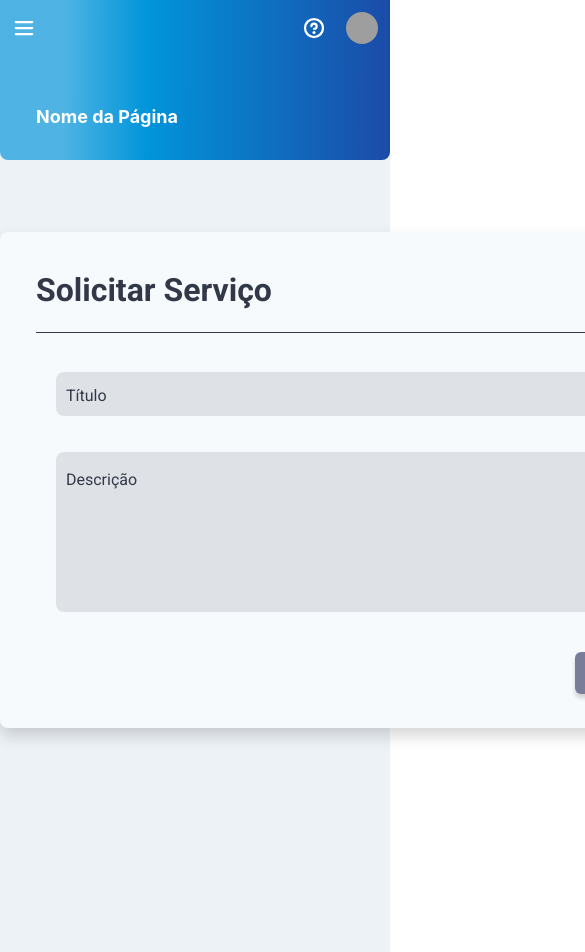
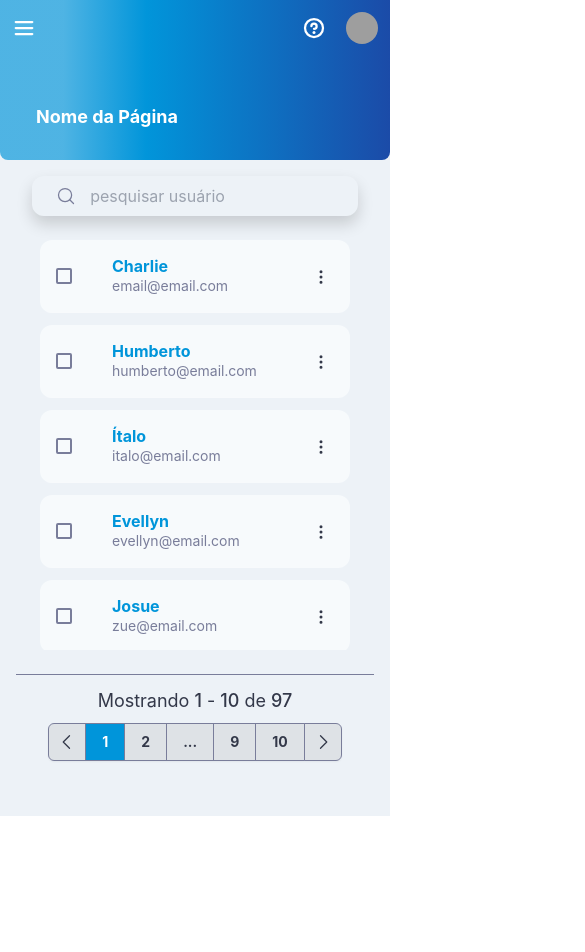
Before and after one commit to CharlieBellow/GLPI-react-components, a React (Create React App) app: page /Table in a window 390 px wide. Shown: the top 952 px of the page, 585 px wide, since content can reach past the window. After the commit the page ends 844 px from the top, so only its background shows below. Built offline with nearby package versions, Linux system fonts and the light colour scheme; grey boxes are pictures that could not be loaded; the HTML template or start-up script is replaced by a standard one.

Commit message:
add large screen responsive layout

```diff
--- a/src/App.tsx
+++ b/src/App.tsx
@@ -22,7 +22,7 @@ function App() {
 						<Route path="/" element={<Dashboard />} />
 						<Route path="/Dashboard" element={<Dashboard />} />
 						<Route path="/FormService" element={<FormService />} />
-						<Route path="/Table" element={<FormService />} />
+						<Route path="/Table" element={<Dashboard />} />
 						<Route path="/Login" element={<Login />} />
 						<Route path="/SignUp" element={<SignUp />} />
 						<Route path="/FormService" element={<FormService />} />
--- a/src/Pages/Dashboard/index.tsx
+++ b/src/Pages/Dashboard/index.tsx
@@ -20,8 +20,8 @@ const users = [
 function Dashboard() {
   return (
 		<>
-			<div className="w-full ">
-				<div className="flex bg-branco-gelo-forte w-screen">
+			<div className="w-full  bg-branco-gelo-forte">
+				<div className="flex bg-branco-gelo-forte w-screen 2xl:max-w-[1900px] mx-auto">
 					<div className="flex">
 						<Menu />
 					</div>
--- a/src/Pages/Login/index.tsx
+++ b/src/Pages/Login/index.tsx
@@ -5,8 +5,8 @@ import { CardLogin } from '../../components/CardLogin'
 function Login() {
   return (
 		<>
-			<div className="bg-gradiente w-screen h-screen relative bg:fixed">
-				<div className="bg-backgroundUfal w-auto opacity-30 h-[96.625rem] lg:bg-cover bg-[length:1159.36px] left-[-33rem] absolute top-[-17rem] right-0 bg-no-repeat lg:w-full lg:h-[108.625rem] lg:left-[-31rem] lg:fixed lg:top-[-40.83%] lg:right-[21.39%]"></div>
+			<div className="bg-gradiente w-screen h-screen relative bg:fixed ">
+				<div className="bg-backgroundUfal w-auto opacity-30 h-[108.625rem] lg:bg-cover bg-[length:1159.36px] left-[-33rem] absolute top-[-17rem] right-0 bg-no-repeat lg:w-full lg:h-[200.625%] lg:left-[-33rem] lg:fixed lg:top-[-42.83%] lg:right-[21.39%]"></div>
 
 				<div className="w-full h-full absolute flex ">
 					<CardLogin />
```
